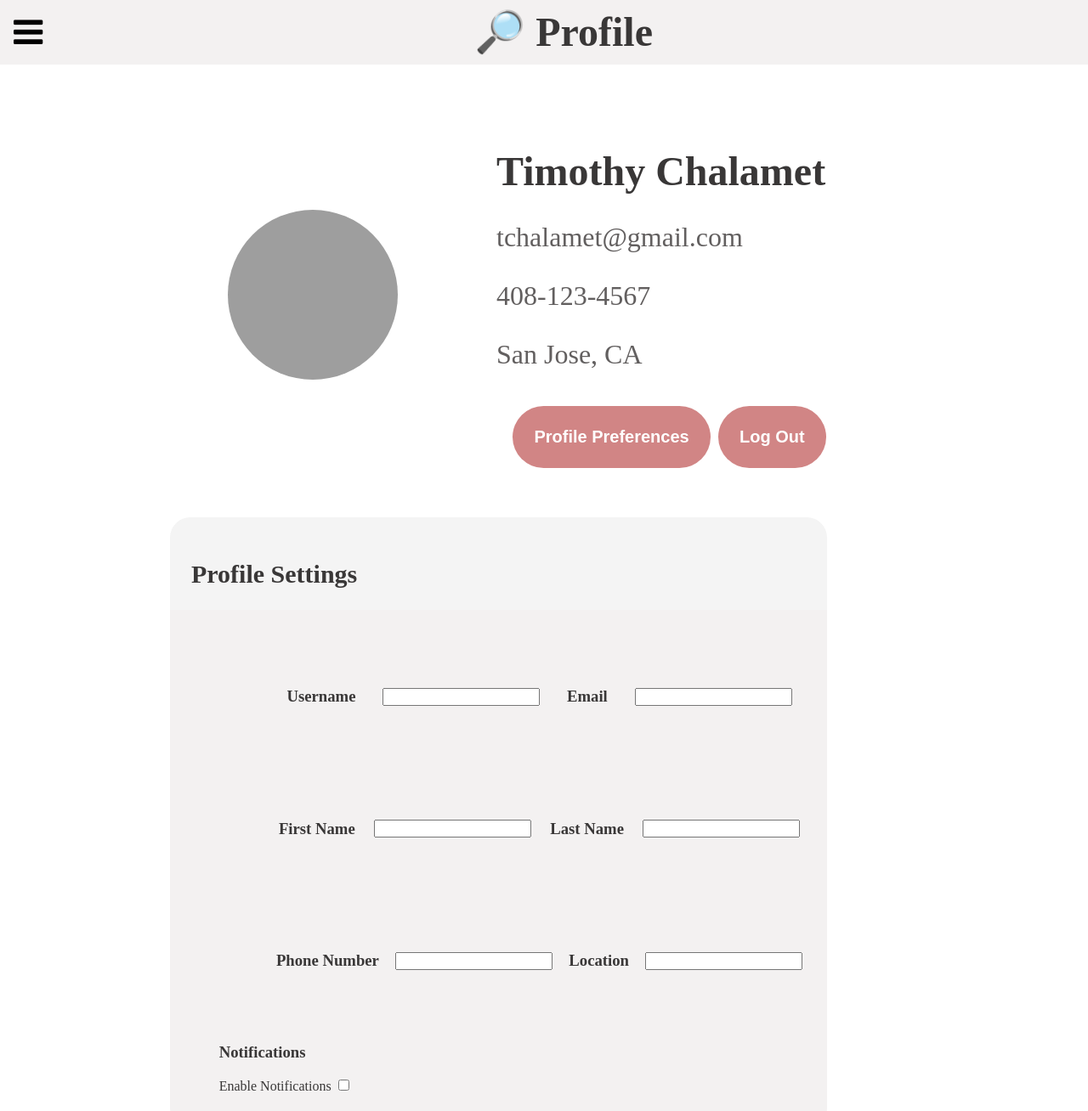
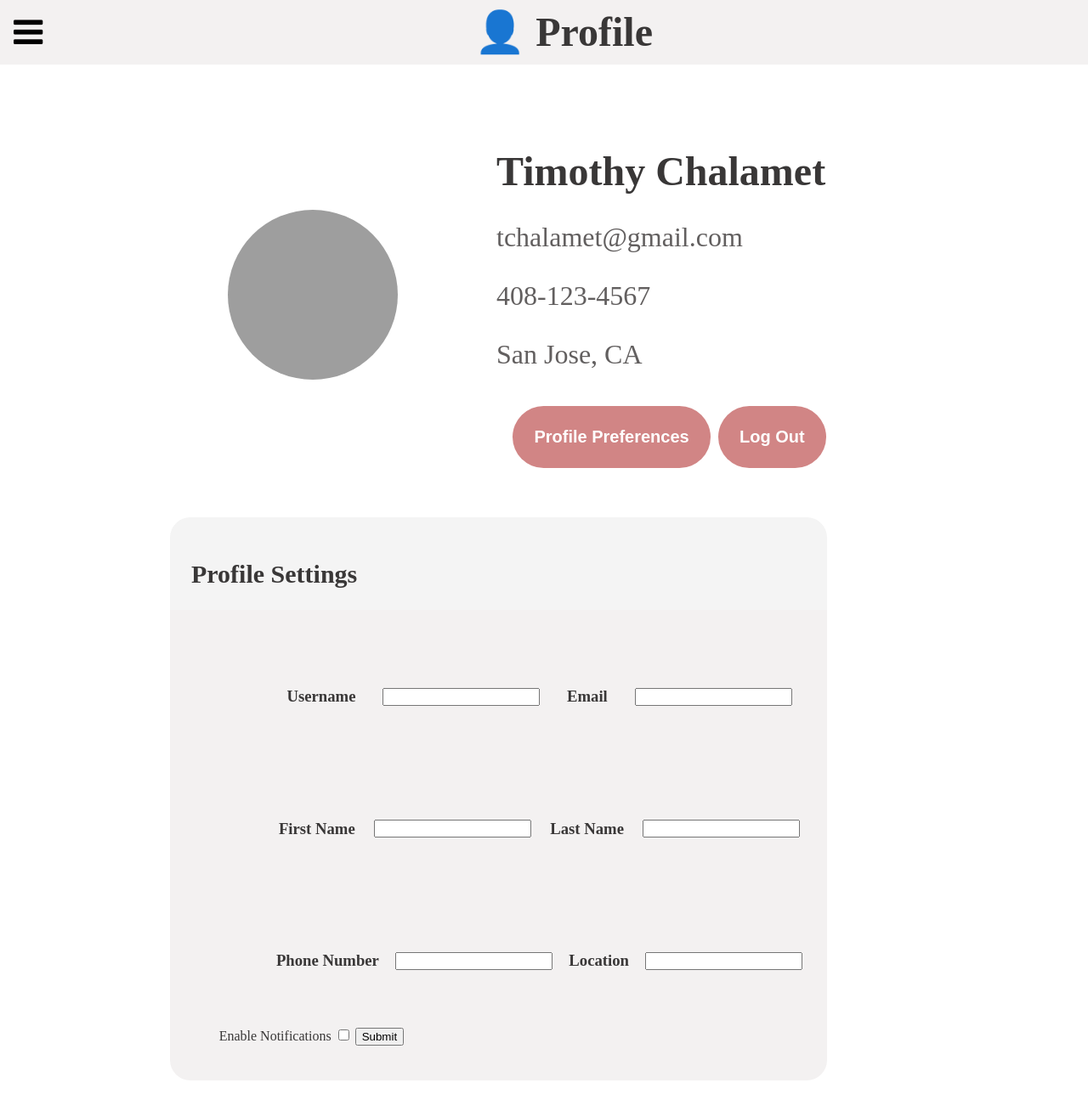
Before and after one commit to maddiewaldie/COEN-163-Final-Project, a website: page profile.html in a window 1280 px wide. Shown: the top 1308 px of the page at 85% size. After the commit the page ends 1282 px from the top, so only its background shows below. Drawn offline with Linux system fonts and the light colour scheme; grey boxes are pictures that could not be loaded; a web font is replaced by a local one.

Commit message:
Update profile.html

```diff
--- a/profile.html
+++ b/profile.html
@@ -19,7 +19,7 @@
         <a href="discover.html" onclick="goToDiscover()">Discover</a>
         <a href="chat.html" onclick="goToChat()">Chat</a>
     </div>
-    <h1>🔎 Profile</h1>
+    <h1>👤 Profile</h1>
   </nav>
   <main>
     <section id="profile-container">
@@ -37,6 +37,7 @@
                 </section>
             </section>
         </section>
+
 
         <section id="profile-body">
             <section id="profile-settings">
@@ -63,9 +64,9 @@
                         <h3>Location</h3>
                         <input type="text" id="location" />
                     </div>
-                    <h3>Notifications</h3>
                     <label for="notifications">Enable Notifications</label>
                     <input type="checkbox" id="notifications" />
+                    <button id="submit">Submit</button>
                 </form>
             </section>
     </section>
```
Lines whose indentation alone changed are shown as unchanged.
